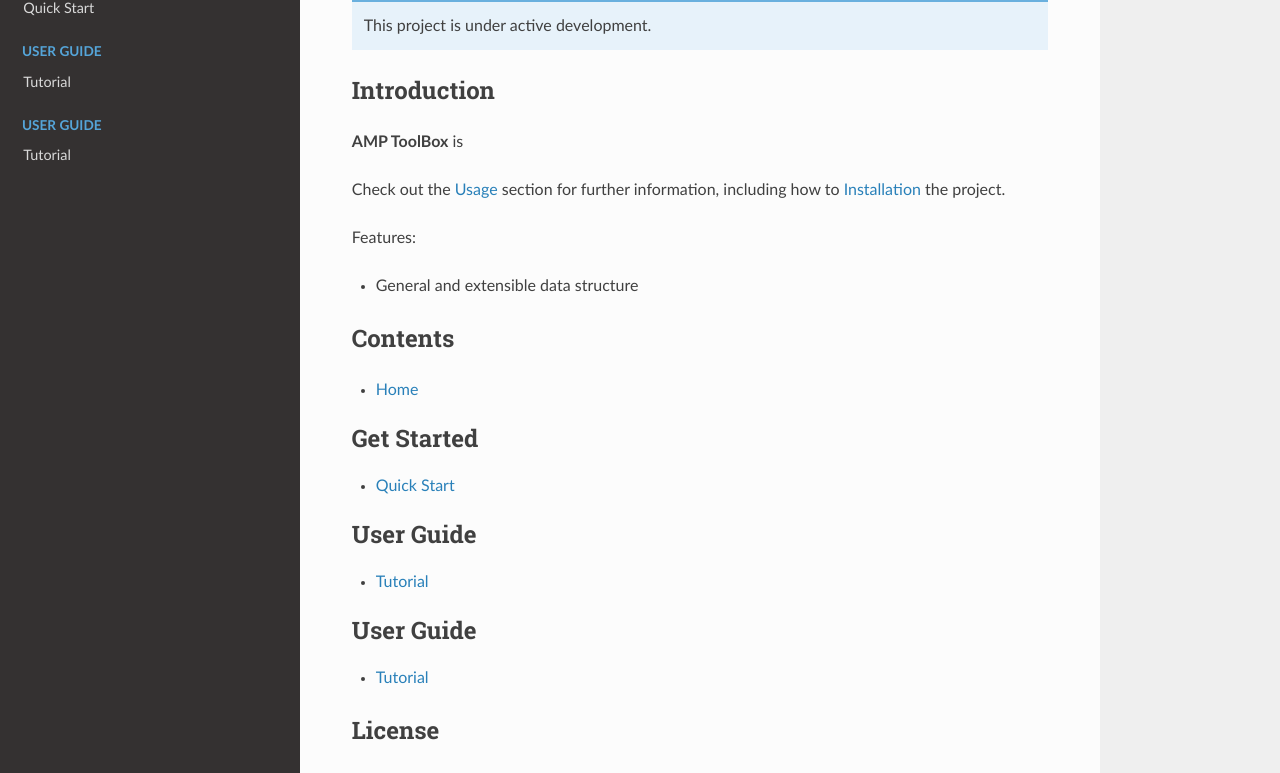
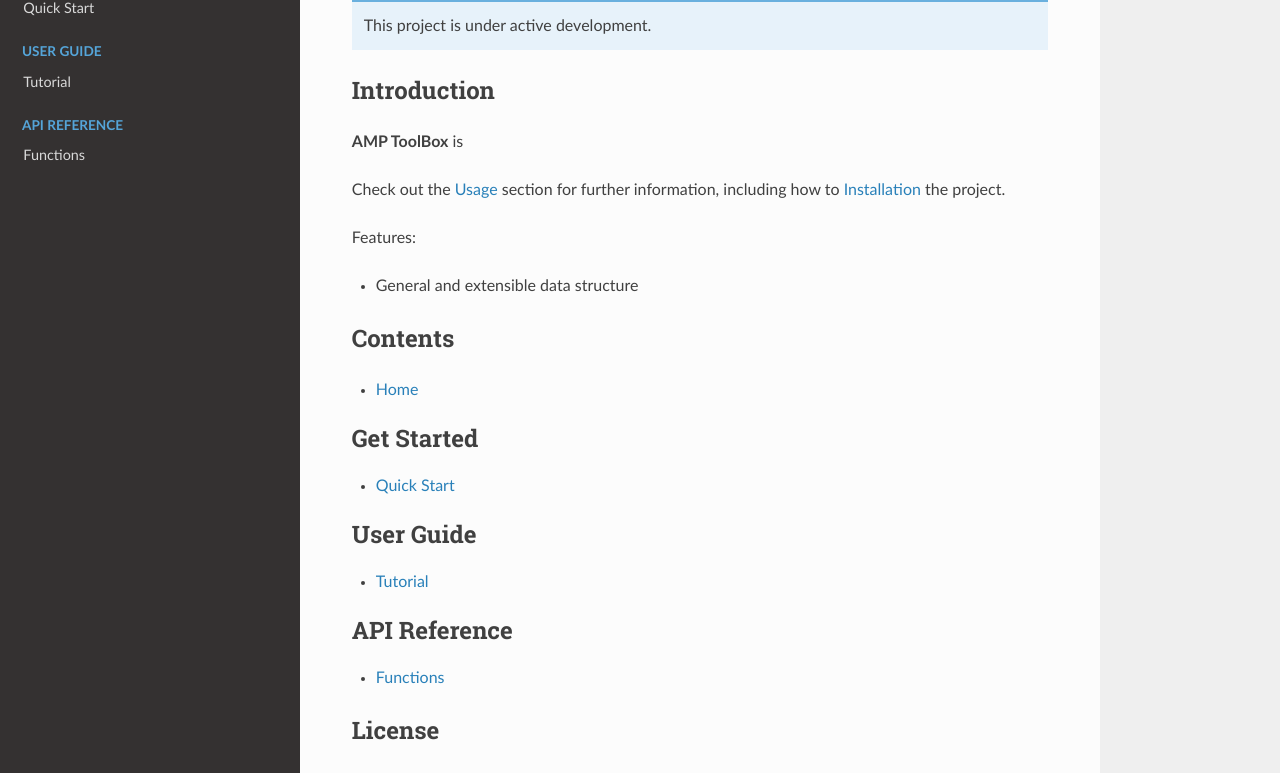
Before and after one commit to AndreaFrasson/ToolBox, a Sphinx documentation site: the page built from docs/source/index.rst, in a window 1280 px wide and 1170 px high. Shown: the part 187-960 px from the top of the window. Built offline with Sphinx 7.4.7 and the Read the Docs theme 3.1.0, drawn with Linux system fonts in a browser that asks for light colours.

Commit message:
Update index.rst

```diff
--- a/docs/source/index.rst
+++ b/docs/source/index.rst
@@ -40,9 +40,9 @@ Contents
 
 .. toctree::
    :maxdepth: 1
-   :caption: User Guide
+   :caption: API Reference
 
-   user_guide/tutorial
+   api/function
 
 
 License
```
